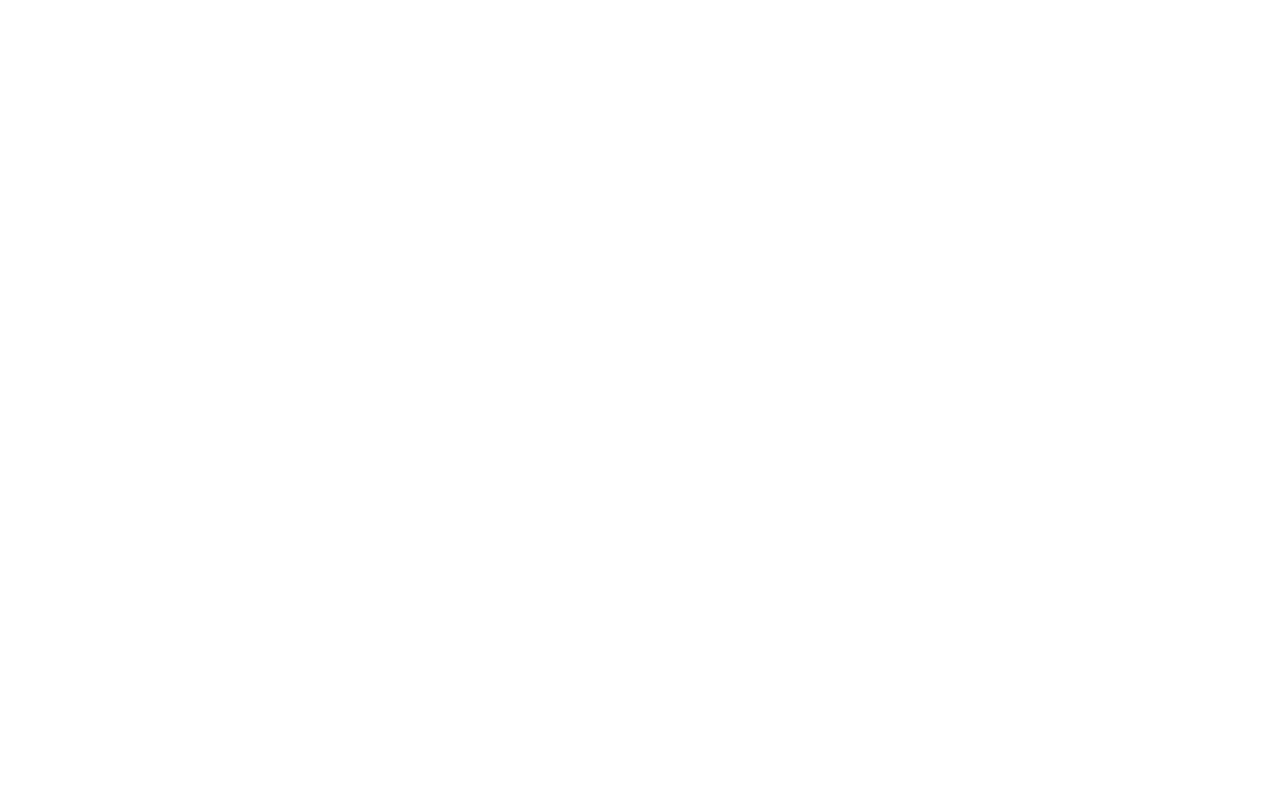
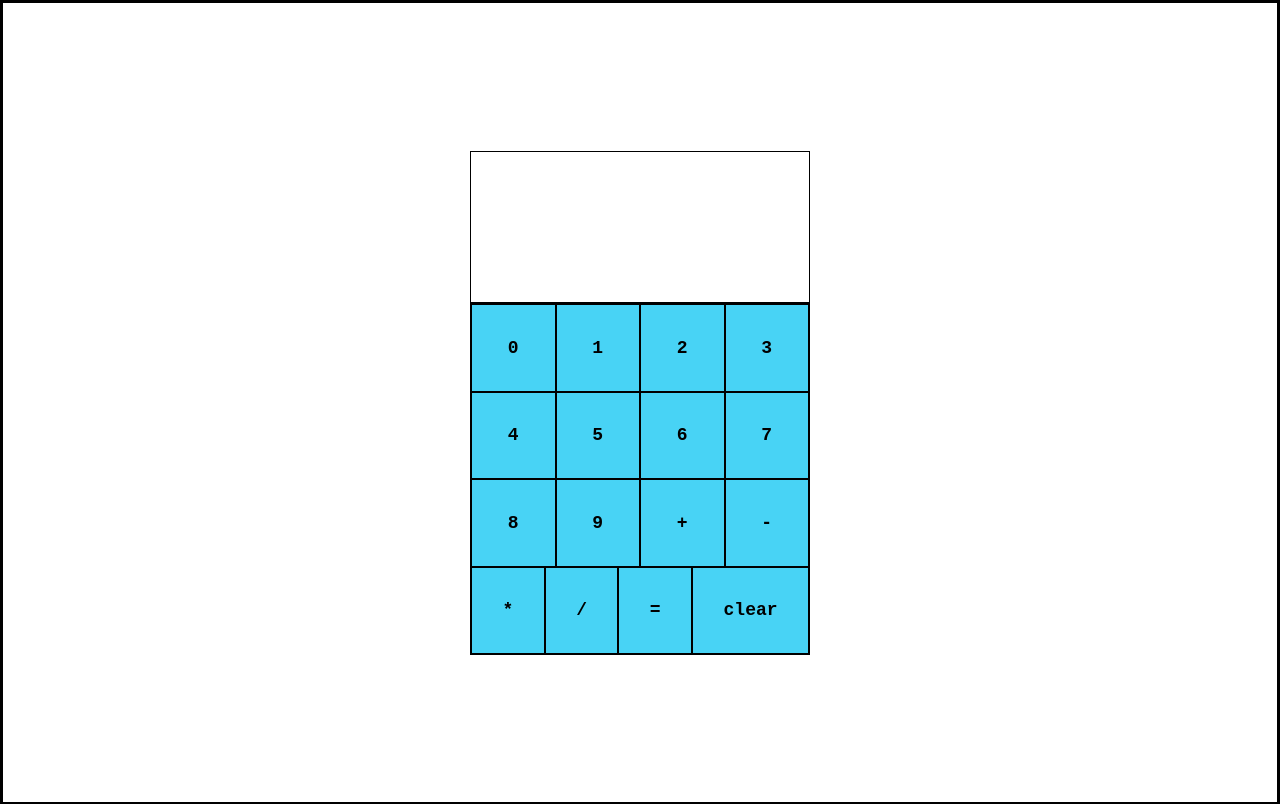
Before and after one commit to crackowski/calculator, a plain HTML site: page index.html in a window 1280 px wide. Drawn offline with Linux system fonts and the light colour scheme.

Commit message:
Add HTML and postion elements
Added buttons for digits, operations, and a
clear button.

```diff
--- a/index.html
+++ b/index.html
@@ -7,6 +7,29 @@
     <link rel="stylesheet" href="style.css">
 </head>
 <body>
+    <div class="container">
+        <div class="display">
+
+        </div>
+        <div class="buttons">
+            <button>0</button>
+            <button>1</button>
+            <button>2</button>
+            <button>3</button>
+            <button>4</button>
+            <button>5</button>
+            <button>6</button>
+            <button>7</button>
+            <button>8</button>
+            <button>9</button>
+            <button>+</button>
+            <button>-</button>
+            <button>*</button>
+            <button>/</button>
+            <button>=</button>
+            <button>clear</button>
+        </div>
+    </div>
     <script src="script.js"></script>
 </body>
 </html>
--- a/style.css
+++ b/style.css
@@ -0,0 +1,33 @@
+* {
+    margin: 0;
+    padding: 0;
+    font-family: 'Courier New', Courier, monospace;
+    border: 1px solid black;
+}
+body {
+    height: 100vh;
+}
+.container {
+    height: 100%;
+    display: flex;
+    justify-content: center;
+    align-items: center;
+    flex-direction: column;
+}
+.buttons {
+    height: 350px;
+    width: 338px;
+    display: flex;
+    flex-wrap: wrap;
+}
+.display {
+    height: 150px;
+    width: 338px;;
+}
+button {
+    font-weight: 700;
+    background-color: rgb(72, 211, 245);
+    font-size: large;
+    padding: 30px;
+    flex-grow: 1;
+}
```
